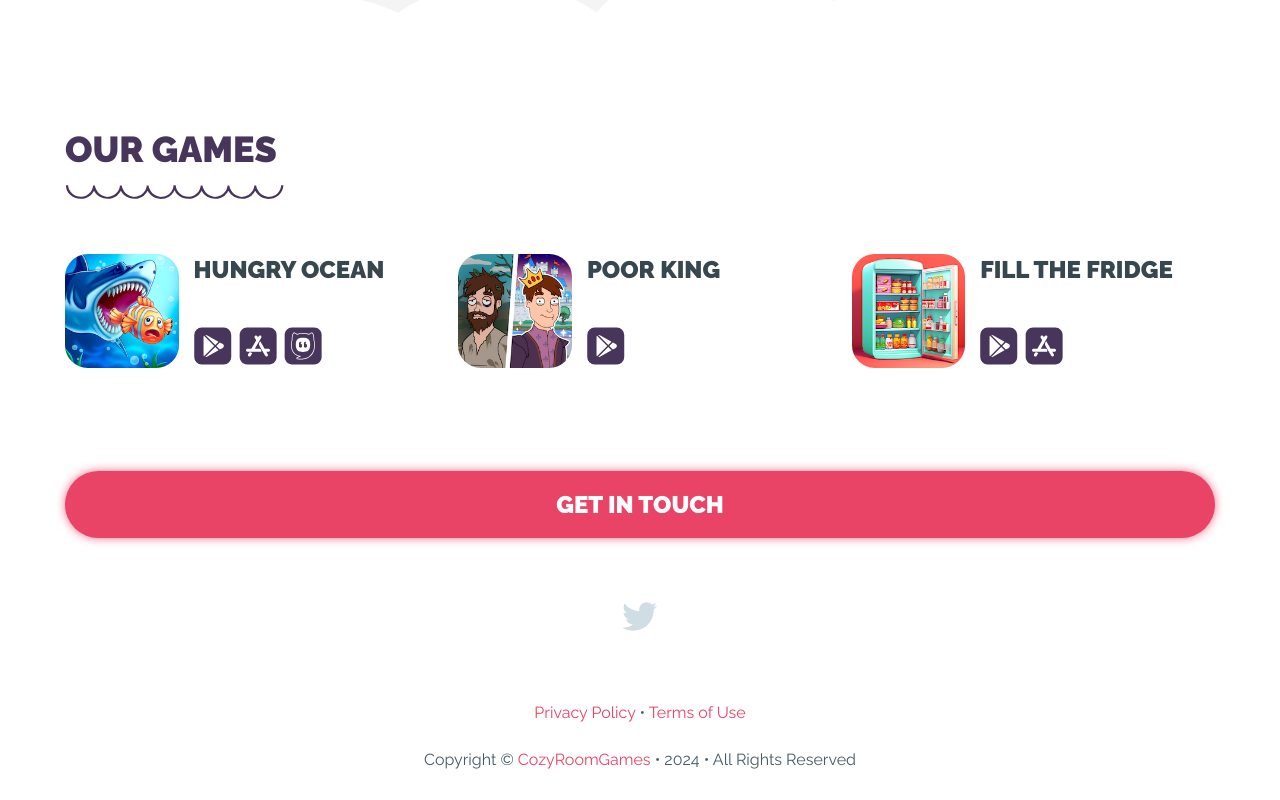
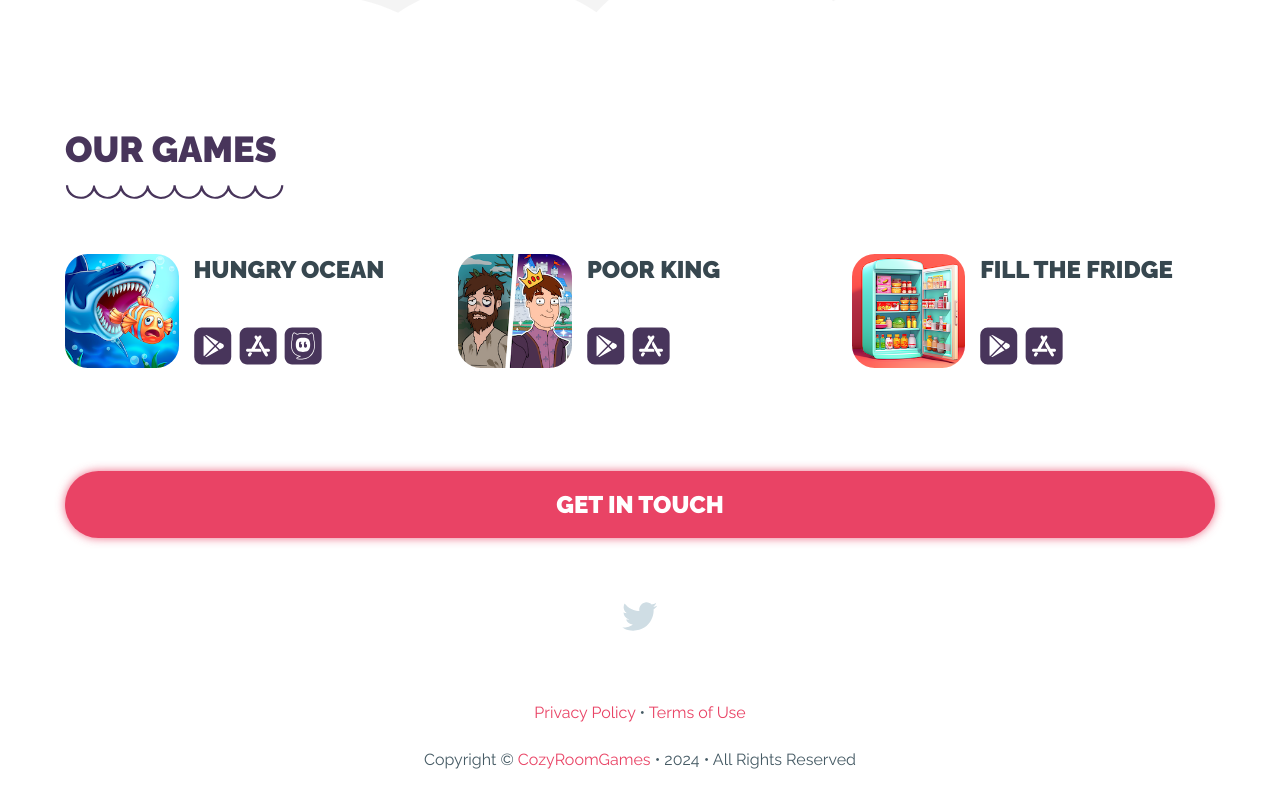
Before and after one commit to dmta2211/dmta2211.github.io, a plain HTML site: page index.html in a window 1280 px wide. Drawn offline with Linux system fonts and the light colour scheme.

Commit message:
update links

```diff
--- a/index.html
+++ b/index.html
@@ -73,6 +73,7 @@
                       <h3 class="title uppercase">Poor King</h3></a>
                     <ul>
                       <li><a href="https://play.google.com/store/apps/details?id=com.dmta2211.fantasy.king.life.simulator"><img src="assets/images/icons/googleplay.svg" alt="Google Play"></a></li>
+                      <li><a href="https://apps.apple.com/us/app/poor-king-hobo-to-millionaire/id6503479134"><img src="assets/images/icons/appstore.svg" alt="Appstore"></a></li>
                     </ul>
                   </div>
                 </div>
```
